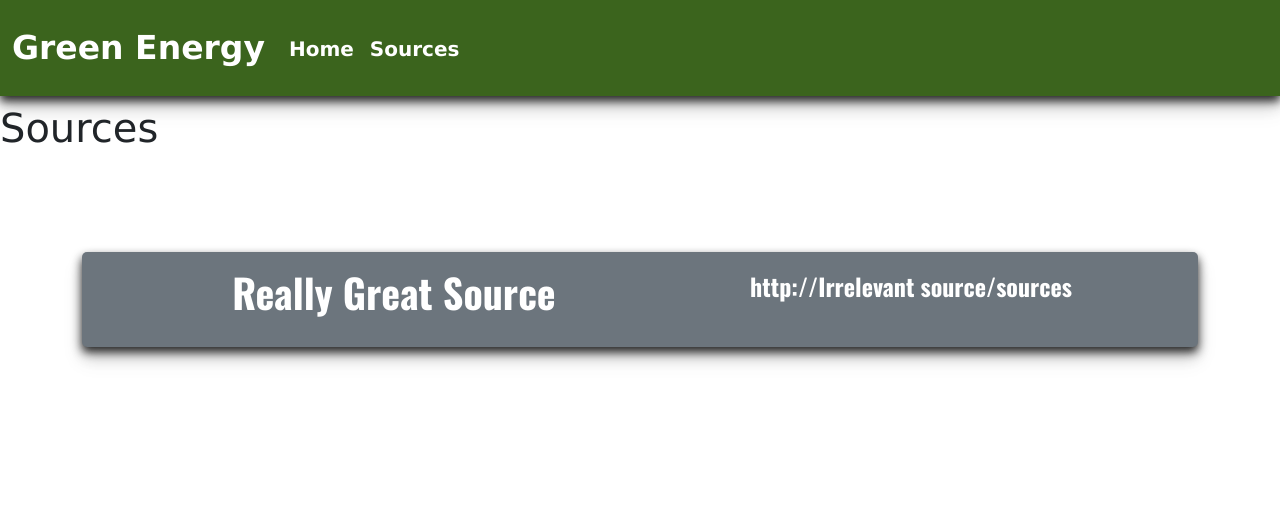
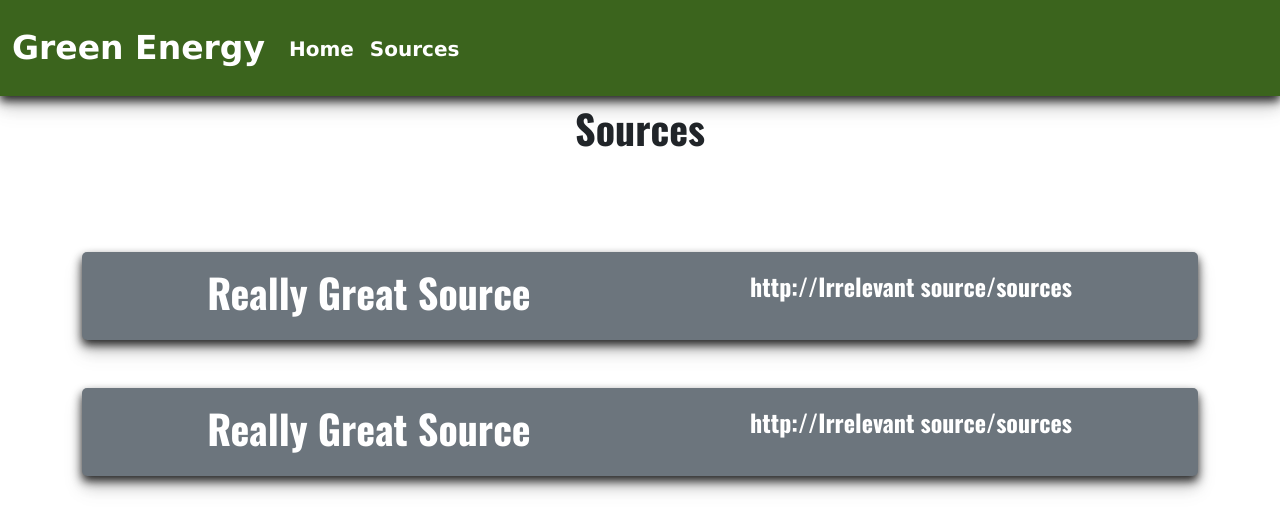
Before and after one commit to OwenMaddox/TSA-Website, a React (Create React App) app: page /sources in a window 1280 px wide. Shown: the top 532 px of the page. Built offline with nearby package versions, Linux system fonts and the light colour scheme.

Commit message:
Added color transitions

```diff
--- a/src/App.css
+++ b/src/App.css
@@ -25,9 +25,21 @@ body {
 .itemSpacing {
   margin-top: 100px;
 }
+.SourceCard {
+  background-color: #6c757d;
+  transition: background-color 1s;
+}
+.SourceCard:hover {
+  background-color: #565758;
+}
 .cardbg {
-  background-color: rgb(238, 238, 238);
+  background-color: #6c757d;
   border-radius: 5px;
+  height: 200px;
+  transition: background-color 1s;
+}
+.cardbg:hover {
+  background-color: rgb(59, 100, 29);
 }
 .solarPanelImg {
   width: 100%;
--- a/src/Main.js
+++ b/src/Main.js
@@ -75,7 +75,7 @@ function Main() {
 
           <div class="col">
             <Card
-              description="Solar Energy"
+              description="Hello"
               class="bi bi-lightning-charge-fill"
               d="M11.251.068a.5.5 0 0 1 .227.58L9.677 6.5H13a.5.5 0 0 1 .364.843l-8 8.5a.5.5 0 0 1-.842-.49L6.323 9.5H3a.5.5 0 0 1-.364-.843l8-8.5a.5.5 0 0 1 .615-.09z"
             ></Card>
@@ -83,7 +83,7 @@ function Main() {
 
           <div class="col">
             <Card
-              description="Hello"
+              description="Solar Energy"
               class="bi bi-sun"
               d="M8 11a3 3 0 1 1 0-6 3 3 0 0 1 0 6m0 1a4 4 0 1 0 0-8 4 4 0 0 0 0 8M8 0a.5.5 0 0 1 .5.5v2a.5.5 0 0 1-1 0v-2A.5.5 0 0 1 8 0m0 13a.5.5 0 0 1 .5.5v2a.5.5 0 0 1-1 0v-2A.5.5 0 0 1 8 13m8-5a.5.5 0 0 1-.5.5h-2a.5.5 0 0 1 0-1h2a.5.5 0 0 1 .5.5M3 8a.5.5 0 0 1-.5.5h-2a.5.5 0 0 1 0-1h2A.5.5 0 0 1 3 8m10.657-5.657a.5.5 0 0 1 0 .707l-1.414 1.415a.5.5 0 1 1-.707-.708l1.414-1.414a.5.5 0 0 1 .707 0m-9.193 9.193a.5.5 0 0 1 0 .707L3.05 13.657a.5.5 0 0 1-.707-.707l1.414-1.414a.5.5 0 0 1 .707 0m9.193 2.121a.5.5 0 0 1-.707 0l-1.414-1.414a.5.5 0 0 1 .707-.707l1.414 1.414a.5.5 0 0 1 0 .707M4.464 4.465a.5.5 0 0 1-.707 0L2.343 3.05a.5.5 0 1 1 .707-.707l1.414 1.414a.5.5 0 0 1 0 .708"
             ></Card>
--- a/src/modules/Card.js
+++ b/src/modules/Card.js
@@ -1,9 +1,9 @@
 function Card(props) {
   return (
-    <div className="shadow p-3 mb-5 cardbg bg-secondary">
-      <div class="container text-center">
-        <div class="row">
-          <div class="col">
+    <div className="shadow p-3 mb-5 cardbg ">
+      <div class="container text-center ">
+        <div class="row ">
+          <div class="col ">
             <h1 className="title  fs-1">
               <svg
                 xmlns="http://www.w3.org/2000/svg"
--- a/src/modules/Headers.js
+++ b/src/modules/Headers.js
@@ -1,6 +1,6 @@
 function Headers(props) {
   return (
-    <div className="cardbg shadow p-3 mb-5 bg-secondary">
+    <div className=" shadow p-3 mb-5 bg-secondary">
       <h1 className="title fs-1">{props.title}</h1>
       <div className="col subTitle fs-4">{props.description}</div>
     </div>
--- /dev/null
+++ b/src/modules/SourceCard.js
@@ -0,0 +1,15 @@
+function SourceCard(props) {
+  return (
+    <div className="shadow p-3 mb-5 SourceCard borderRadiusSm">
+      <div class="container text-center ">
+        <div class="row ">
+          <div class="col ">
+            <h1 className="title  fs-1">{props.title}</h1>
+          </div>
+          <div className="col subTitle fs-4">{props.description}</div>
+        </div>
+      </div>
+    </div>
+  );
+}
+export default SourceCard;
--- a/src/pages/Sources.js
+++ b/src/pages/Sources.js
@@ -1,18 +1,24 @@
-import Card from "../modules/Card";
+import SourceCard from "../modules/SourceCard";
 
 function Sources() {
   return (
     <div>
-      <h1>Sources</h1>
+      <div class="container text-center  margin-top">
+        <div class="oswaldfont margin-top">
+          <h1>Sources</h1>
+        </div>
+      </div>
 
       <div class="container text-center itemSpacing ">
-        <div class="row ">
-          <div class="col oswaldfont text-white">
-            <Card
-              title="Really Great Source"
-              description="http://Irrelevant source/sources"
-            ></Card>
-          </div>
+        <div class="oswaldfont text-white">
+          <SourceCard
+            title="Really Great Source"
+            description="http://Irrelevant source/sources"
+          ></SourceCard>
+          <SourceCard
+            title="Really Great Source"
+            description="http://Irrelevant source/sources"
+          ></SourceCard>
         </div>
       </div>
     </div>
```
